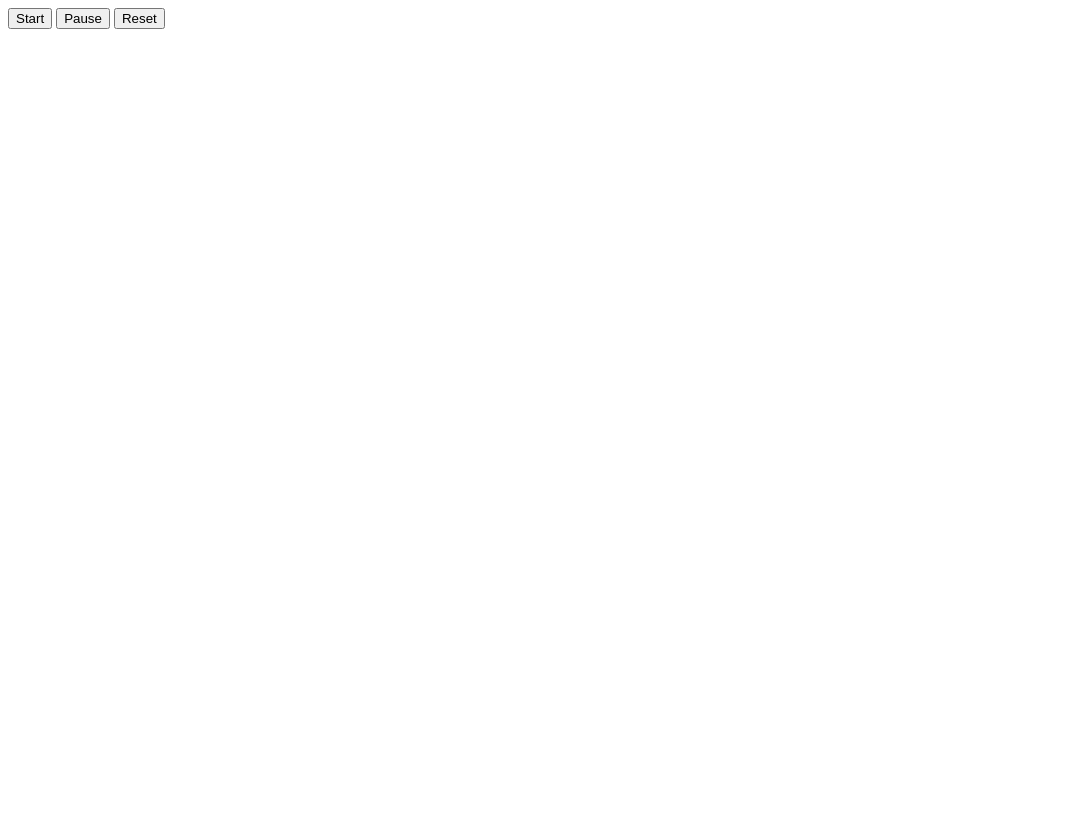
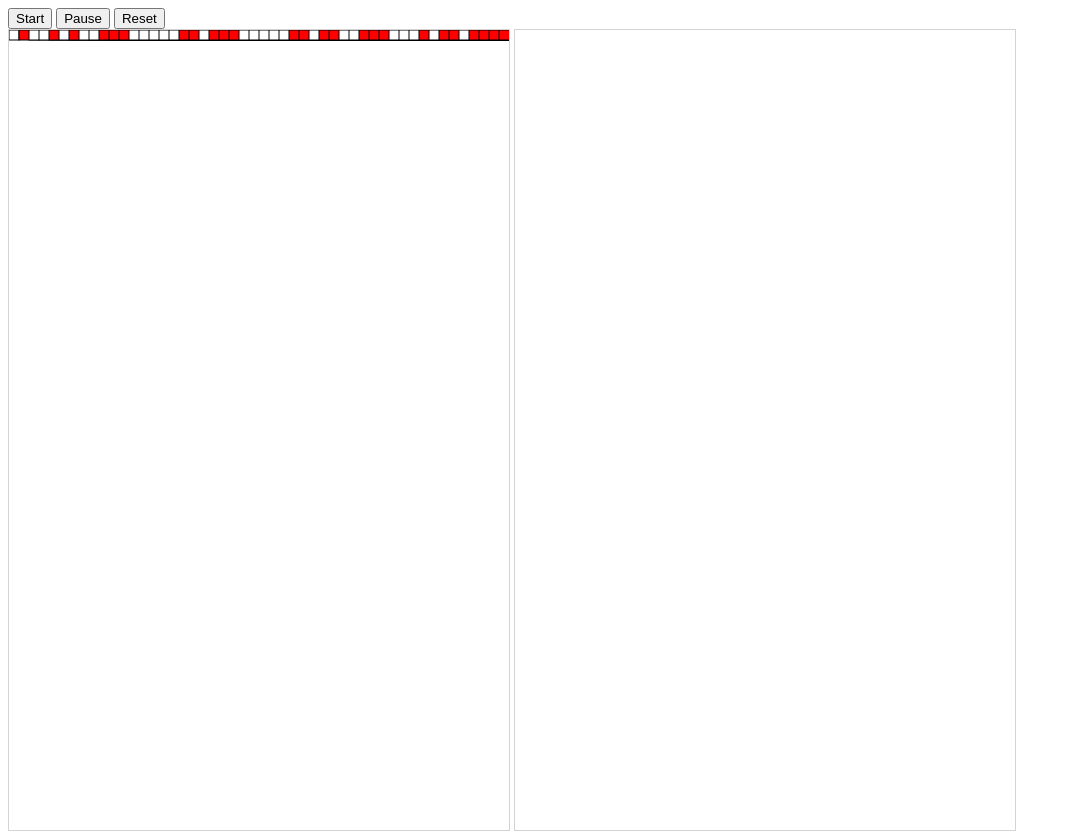
Before and after one commit to persja40/AK_P1, a plain HTML site: page index.html in a window 1280 px wide. Shown: the top 832 px of the page, without its empty margins (0-1071 px from the left). Before the commit the page ends 800 px from the top, so only its background shows below. Drawn offline with Linux system fonts and the light colour scheme.

Commit message:
backup rys + map

```diff
--- a/index.html
+++ b/index.html
@@ -8,13 +8,17 @@
 </head>
 
 <body>
-    <script src="script.js"></script>
     <header>
-        <button>Start</button>
+        <button onclick="pause= false">Start</button>
         <button onclick="pause= true">Pause</button>
-        <button type="button">Reset</button>
+        <button >Reset</button>
     </header>
-
+<main>
+    <canvas id="std" width="500" height="800" style="border:1px solid #d3d3d3;"></canvas>
+    <canvas id="zbr" width="500" height="800" style="border:1px solid #d3d3d3;"></canvas>
+    <canvas id="rzn" width="500" height="800" style="border:1px solid #d3d3d3;"></canvas>
+</main>
+<script type="text/javascript" src="script.js"></script>
 </body>
 
 </html>
--- a/script.js
+++ b/script.js
@@ -18,29 +18,58 @@ function diff(st, rz) {
     return ret;
 }
 
+function getMapper(num) {
+    var mm = [[[],[]],[[],[]]];
+    var it = 1;
+    for (var k = 0; k <= 1; k++)
+        for (var j = 0; j <= 1; j++)
+            for (var i = 0; i <= 1; i++) {
+                // console.log(k+" "+j+" "+i);
+                // console.log((Math.floor(num/it)%2));
+                mm[i][j][k]= (Math.floor(num/it)%2);
+                it=2*it;
+            }
+    return mm;
+}
+
+function drawCanvas(id, arr){
+    var c=document.getElementById(id);
+    var ctx=c.getContext("2d");
+    for(var i=0; i<arr.length;i++)
+        for(var j=0;j<elems;j++){
+            ctx.beginPath();
+            if(arr[i][j]==true)
+                ctx.fillStyle = "red";
+            else
+                ctx.fillStyle = "white";
+            var x= j*(c.width/elems);
+            var y= i*(c.height/hist);
+            ctx.fillRect(x,y,x+10,y+10);
+            ctx.strokeRect(x,y,x+10,y+10);
+        }
+
+}
+
 /////////////////////////////////////////////////////////////////////////////////////////////////////
 
 function reset() {
     pause = false;
     stand = [[]];
     zaburz = [[]];
-    // stand[0] = [];
-    // zaburz[0] = [];
     for (var i = 0; i < elems; i++)
         stand[0][i] = Math.random() < 0.5 ? false : true;
-    console.log(stand);
-    console.log(zaburz);
-    for (var i = 0; i < stand.length; i++) {
-        console.log(i);
-        zaburz[i] = stand[i].slice();
+    for (var i = 0; i < elems; i++) {
+        zaburz[0][i] = stand[0][i];
     }
-    console.log(zaburz);
-    zaburz[Math.floor((Math.random() * elems))] = !zaburz[Math.floor((Math.random() * elems))];
+    var r = Math.floor((Math.random() * elems));
+    zaburz[0][r] = !zaburz[0][r];
     roznica = diff(stand, zaburz);
 }
 
 reset();
-console.log('ALa ma kota');
+// console.log(stand);
+// console.log(zaburz);
+// console.log(roznica);
+// console.log(getMapper(10));
 console.log(stand);
-console.log(zaburz);
-console.log(roznica);
+drawCanvas("std",stand);
```
